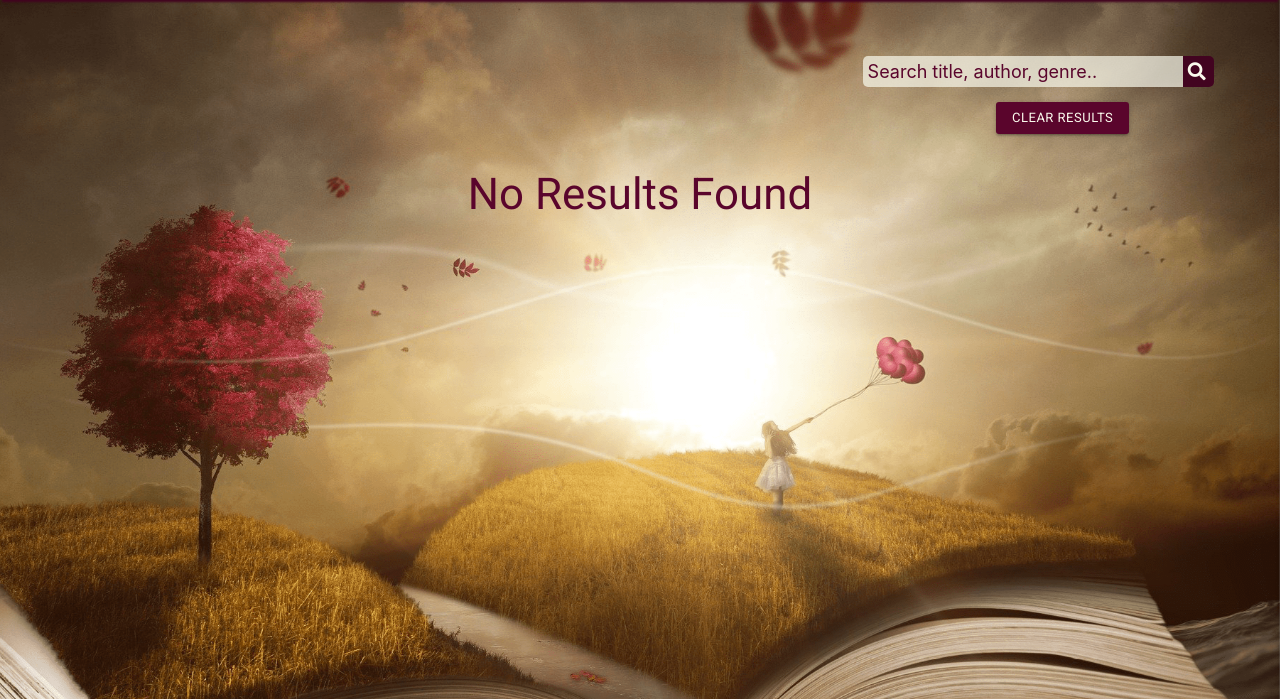
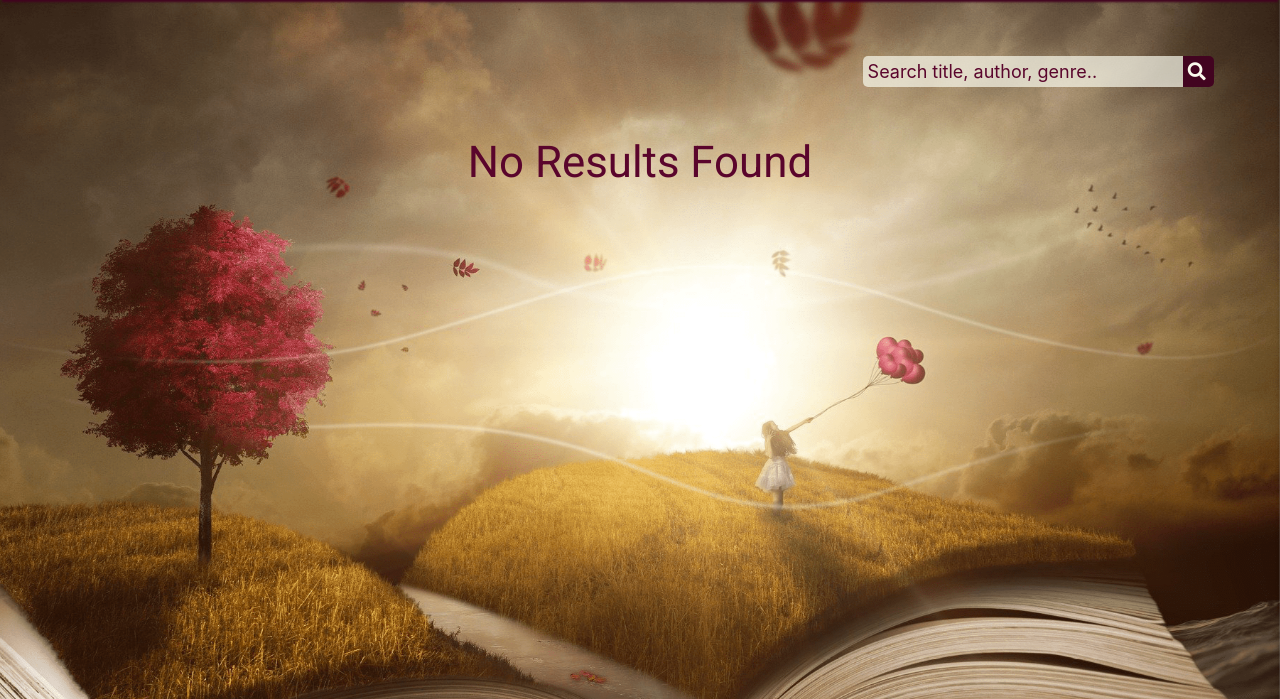
Before and after one commit to Code-Institute-Submissions/Fantastic-Books, a Flask app: page /search in a window 1280 px wide. Shown: the part 64-763 px from the top of the page. Run offline with Flask 2, Linux system fonts and the light colour scheme; data that the repository does not hold is empty; some libraries are stand-ins or nearby versions.

Commit message:
Add function to hide clear results btn until search is performed.(not working yet)

```diff
--- a/static/js/reviews_script.js
+++ b/static/js/reviews_script.js
@@ -21,3 +21,34 @@ function scrollUp() {
 }
 
 document.getElementById("scrollToTop").addEventListener("click", scrollUp);
+
+
+/* Hide Clear Results Btn until Search is performed
+/*
+document.getElementById("search-submit").addEventListener("submit", manageBtn);
+document.getElementById("search").addEventListener("input", manageBtn)
+*/
+
+document.getElementById("submitBtn").addEventListener("click", manageBtn)
+
+function manageBtn() {
+     document.getElementsByClassName("clear").style.display = "block";
+};
+
+
+/*
+let id,
+    i,
+    inputs = document.getElementsByClassName('review-search');
+    for (i = 0; i < inputs.length; i++){
+        if (inputs[i].type == 'text' && (inputs[i].value == '' || inputs[i].value == 'n/a'))  {
+            document.getElementById('clear-results' + inputs[i].id).style.display = 'none';
+        };
+    };
+    */
+
+document.getElementById("submitBtn").onclick = function() {manageBtn()};
+
+function manageBtn() {
+  document.querySelectorAll("clear").style.display = "block";
+}
--- a/templates/reviews.html
+++ b/templates/reviews.html
@@ -12,14 +12,14 @@
             <div class="input-field col m4 offset-m8 hide-on-small-only">
                 <input type="text" name="search" id="search" minlength="3" required placeholder="Search title, author, genre..">
                 <label for="search" class="hide"></label>
-                <button type="submit"><i class="fas fa-search"></i></button>
+                <button type="submit" id="submitBtn"><i class="fas fa-search"></i></button>
             </div>
              <div>
                 <a href="{{ url_for('search_mobile') }}" class="hide-on-med-and-up btn-small mobile-btn right"><i class="fas fa-search"></i></a>
             </div>
             <div class="col s6 offset-s6 m4 offset-m8 center-align">
-                <a href="{{ url_for('reviews') }}" class="clear btn-small hide-on-small-only">Clear Results</a>
-                <a href="{{ url_for('reviews') }}" class="clear btn-small right hide-on-med-and-up">Clear Results</a>
+                <a href="{{ url_for('reviews') }}" class="clear btn-small hide-on-small-only hide">Clear Results</a>
+                <a href="{{ url_for('reviews') }}" class="clear btn-small right hide-on-med-and-up hide">Clear Results</a>
             </div>
 
         </form>
```
Also changed, not shown: static/js/script.js (line endings or trailing spaces).
